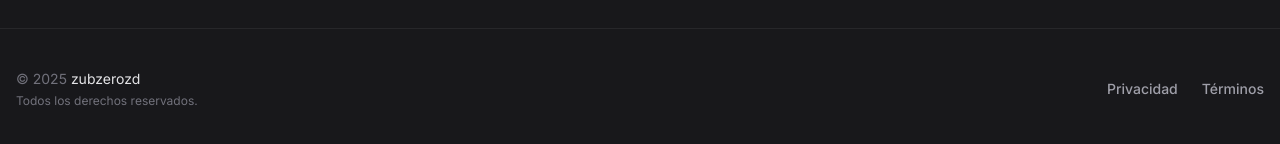
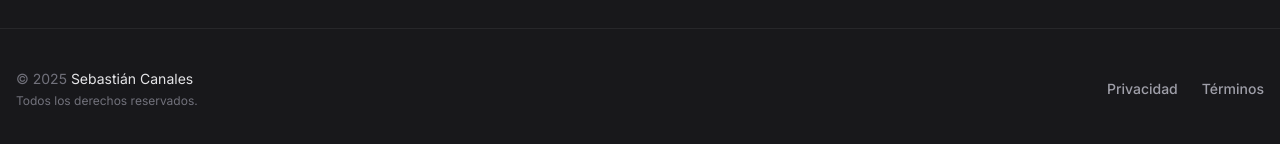
Before and after one commit to zubzerozD/zcanales, a Next.js app: page /privacy in a window 1280 px wide. Shown: the part 772-916 px from the top of the page. Built offline with nearby package versions, Linux system fonts and the light colour scheme.

Commit message:
Update branding from zubzerozD to Sebastián Canales
Replaced all instances of 'zubzerozD' with 'Sebastián Canales' across the footer, layout metadata, homepage, and terms page to reflect the new branding and provide a more personal portfolio identity.

```diff
--- a/app/components/footer.tsx
+++ b/app/components/footer.tsx
@@ -9,7 +9,7 @@ export const Footer = () => {
                 {/* Copyright */}
                 <div className="text-zinc-500 text-sm text-center md:text-left">
                     <p>
-                        &copy; {new Date().getFullYear()} <span className="text-zinc-200">zubzerozd</span>
+                        &copy; {new Date().getFullYear()} <span className="text-zinc-200">Sebastián Canales</span>
                     </p>
                     <p className="mt-1 text-xs">
                         Todos los derechos reservados.
--- a/app/layout.tsx
+++ b/app/layout.tsx
@@ -9,15 +9,15 @@ import { Footer } from "./components/footer"; // <--- Importamos el componente F
 
 export const metadata: Metadata = {
   title: {
-    default: "zubzerozD",
-    template: "%s | zubzerozD",
+    default: "Sebastián Canales",
+    template: "%s | Sebastián Canales",
   },
-  description: "",
+  description: "Sebastián Canales - Portfolio",
   openGraph: {
-    title: "zubzerozD",
-    description: "",
+    title: "Sebastián Canales",
+    description: "Sebastián Canales - Portfolio",
     url: "https://zubzerozD",
-    siteName: "zubzerozD",
+    siteName: "Sebastián Canales",
     images: [
       {
         url: "https://zubzerozD/og.png",
--- a/app/page.tsx
+++ b/app/page.tsx
@@ -43,7 +43,7 @@ export default function Home() {
         transition={{ duration: 1.5, ease: "easeOut" }}
         className="py-1 px-0.5 z-10 text-4xl text-transparent bg-white cursor-default text-edge-outline font-display sm:text-6xl md:text-9xl whitespace-nowrap bg-clip-text"
       >
-        zubzerozD
+        Sebastián Canales
       </motion.h1>
 
       {/* 5. Línea inferior */}
--- a/app/terms/page.tsx
+++ b/app/terms/page.tsx
@@ -7,7 +7,7 @@ export default function TermsPage() {
                     <p className="lead">Última actualización: {new Date().toLocaleDateString()}</p>
 
                     <p>
-                        Bienvenido a <strong>zubzerozd.com</strong>. Al contratar nuestros servicios de soporte técnico o desarrollo web, usted acepta los siguientes términos y condiciones. Por favor, léalos cuidadosamente.
+                        Bienvenido a <strong>Sebastián Canales</strong>. Al contratar nuestros servicios de soporte técnico o desarrollo web, usted acepta los siguientes términos y condiciones. Por favor, léalos cuidadosamente.
                     </p>
 
                     <h3>1. Servicios de Soporte Técnico</h3>
```
